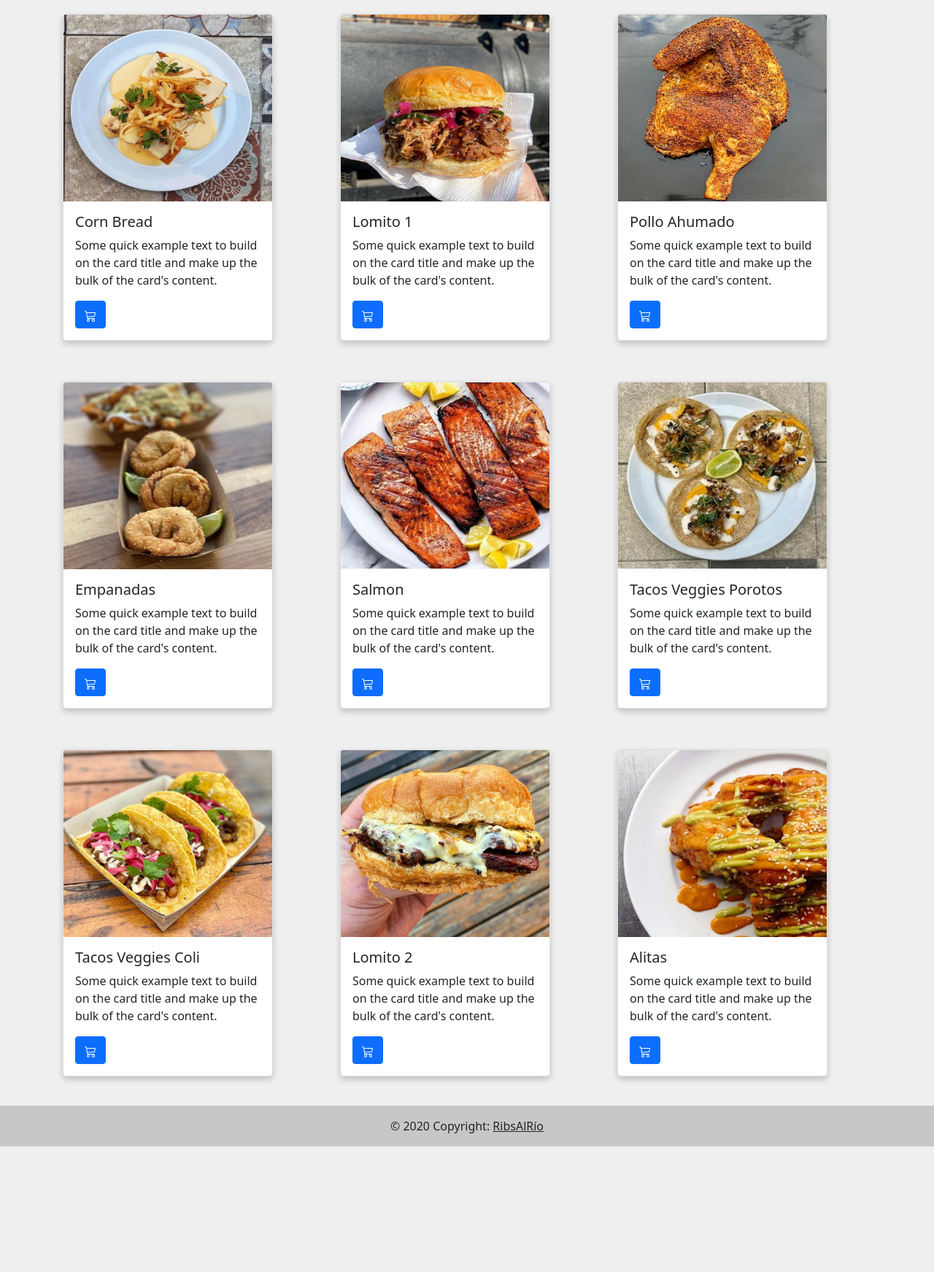
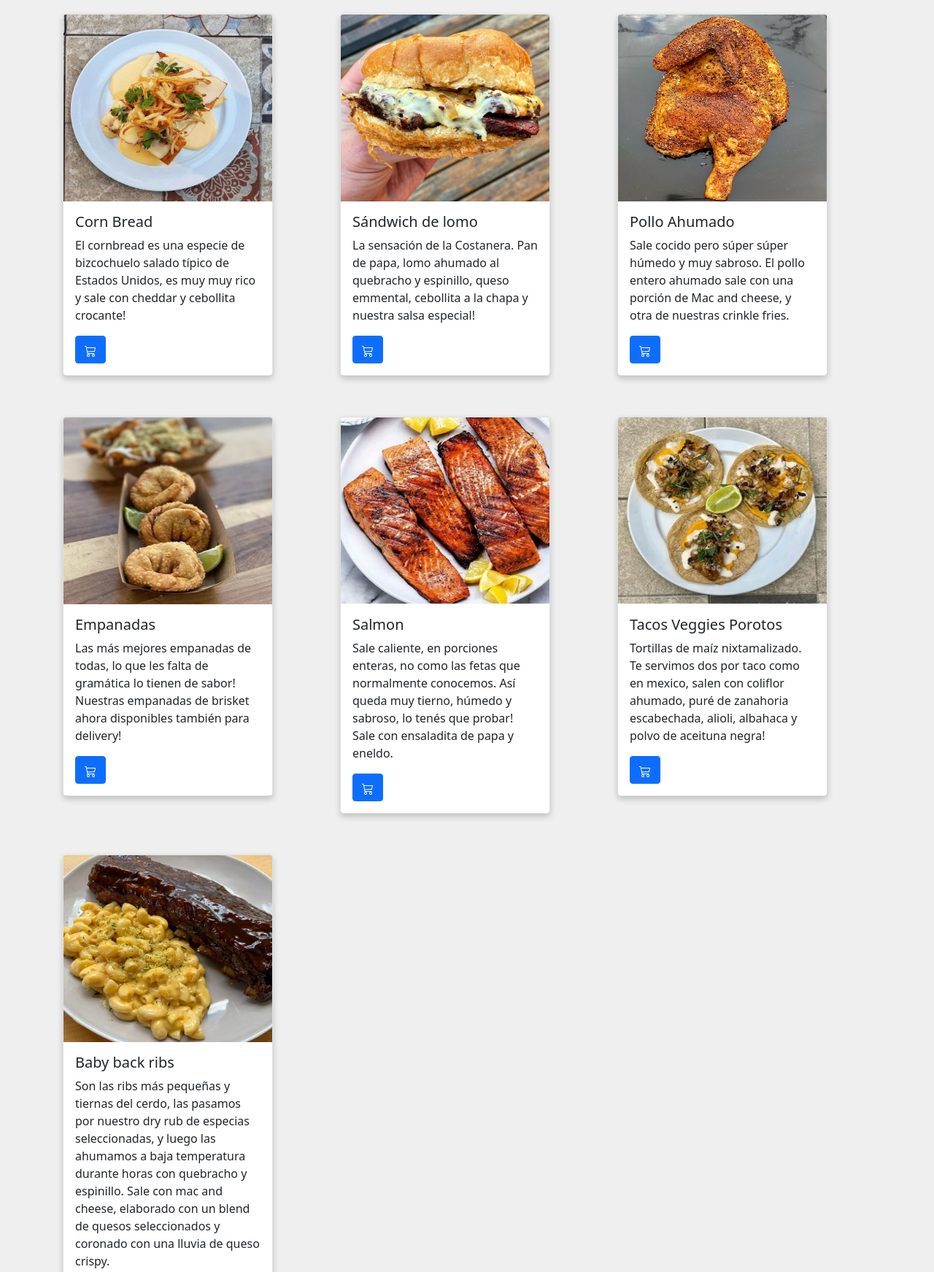
Before and after one commit to romerocaroe/nt1-resto-grupo-5, a plain HTML site: page menu/platos.html in a window 1280 px wide. Shown: the part 189-1932 px from the top of the page at 73% size. Before the commit the page ends 1760 px from the top, so only its background shows below. Drawn offline with Linux system fonts and the light colour scheme.

Commit message:
feat: add description cards

```diff
--- a/menu/platos.html
+++ b/menu/platos.html
@@ -42,7 +42,7 @@
     <div class="row">
 
       <div class="col-12" style="text-align:center;">
-        <h1>Nuestros favoritos del mes</h1>
+        <h1>Nuestros platos favoritos</h1>
       </div>
 
     </div>
@@ -54,7 +54,7 @@
           <img class="card-img-top" src="../images/comidas/corn_bread.jpg" alt="Corn Bread"/>
           <div class="card-body">
             <h5 class="card-title">Corn Bread</h5>
-            <p class="card-text">Some quick example text to build on the card title and make up the bulk of the card's content.</p>
+            <p class="card-text">El cornbread es una especie de bizcochuelo salado típico de Estados Unidos, es muy muy rico y sale con cheddar y cebollita crocante!</p>
             <a href="#" class="btn btn-primary">
               <svg xmlns="http://www.w3.org/2000/svg" width="16" height="16" fill="currentColor" class="bi bi-cart3" viewBox="0 0 16 16">
                 <path d="M0 1.5A.5.5 0 0 1 .5 1H2a.5.5 0 0 1 .485.379L2.89 3H14.5a.5.5 0 0 1 .49.598l-1 5a.5.5 0 0 1-.465.401l-9.397.472L4.415 11H13a.5.5 0 0 1 0 1H4a.5.5 0 0 1-.491-.408L2.01 3.607 1.61 2H.5a.5.5 0 0 1-.5-.5zM3.102 4l.84 4.479 9.144-.459L13.89 4H3.102zM5 12a2 2 0 1 0 0 4 2 2 0 0 0 0-4zm7 0a2 2 0 1 0 0 4 2 2 0 0 0 0-4zm-7 1a1 1 0 1 1 0 2 1 1 0 0 1 0-2zm7 0a1 1 0 1 1 0 2 1 1 0 0 1 0-2z"/>
@@ -66,10 +66,10 @@
 
       <div class="col-12 col-sm-4">
         <div class="card" style="width: 18rem;">
-          <img src="../images/comidas/sangu_lomo.jpg" class="card-img-top" alt="Lomito">
+          <img src="../images/comidas/sangu_mayo.jpg" class="card-img-top" alt="Salmon">
           <div class="card-body">
-            <h5 class="card-title">Lomito 1</h5>
-            <p class="card-text">Some quick example text to build on the card title and make up the bulk of the card's content.</p>
+            <h5 class="card-title">Sándwich de lomo</h5>
+            <p class="card-text">La sensación de la Costanera. Pan de papa, lomo ahumado al quebracho y espinillo, queso emmental, cebollita a la chapa y nuestra salsa especial!</p>
             <a href="#" class="btn btn-primary">
               <svg xmlns="http://www.w3.org/2000/svg" width="16" height="16" fill="currentColor" class="bi bi-cart3" viewBox="0 0 16 16">
                 <path d="M0 1.5A.5.5 0 0 1 .5 1H2a.5.5 0 0 1 .485.379L2.89 3H14.5a.5.5 0 0 1 .49.598l-1 5a.5.5 0 0 1-.465.401l-9.397.472L4.415 11H13a.5.5 0 0 1 0 1H4a.5.5 0 0 1-.491-.408L2.01 3.607 1.61 2H.5a.5.5 0 0 1-.5-.5zM3.102 4l.84 4.479 9.144-.459L13.89 4H3.102zM5 12a2 2 0 1 0 0 4 2 2 0 0 0 0-4zm7 0a2 2 0 1 0 0 4 2 2 0 0 0 0-4zm-7 1a1 1 0 1 1 0 2 1 1 0 0 1 0-2zm7 0a1 1 0 1 1 0 2 1 1 0 0 1 0-2z"/>
@@ -84,7 +84,7 @@
           <img src="../images/comidas/pollo_ahumado.jpg" class="card-img-top" alt="Pollo">
           <div class="card-body">
             <h5 class="card-title">Pollo Ahumado</h5>
-            <p class="card-text">Some quick example text to build on the card title and make up the bulk of the card's content.</p>
+            <p class="card-text">Sale cocido pero súper súper húmedo y muy sabroso. El pollo entero ahumado sale con una porción de Mac and cheese, y otra de nuestras crinkle fries.</p>
             <a href="#" class="btn btn-primary">
               <svg xmlns="http://www.w3.org/2000/svg" width="16" height="16" fill="currentColor" class="bi bi-cart3" viewBox="0 0 16 16">
                 <path d="M0 1.5A.5.5 0 0 1 .5 1H2a.5.5 0 0 1 .485.379L2.89 3H14.5a.5.5 0 0 1 .49.598l-1 5a.5.5 0 0 1-.465.401l-9.397.472L4.415 11H13a.5.5 0 0 1 0 1H4a.5.5 0 0 1-.491-.408L2.01 3.607 1.61 2H.5a.5.5 0 0 1-.5-.5zM3.102 4l.84 4.479 9.144-.459L13.89 4H3.102zM5 12a2 2 0 1 0 0 4 2 2 0 0 0 0-4zm7 0a2 2 0 1 0 0 4 2 2 0 0 0 0-4zm-7 1a1 1 0 1 1 0 2 1 1 0 0 1 0-2zm7 0a1 1 0 1 1 0 2 1 1 0 0 1 0-2z"/>
@@ -102,7 +102,7 @@
           <img class="card-img-top" src="../images/comidas/empas.jpg" alt="Empanadas"/>
           <div class="card-body">
             <h5 class="card-title">Empanadas</h5>
-            <p class="card-text">Some quick example text to build on the card title and make up the bulk of the card's content.</p>
+            <p class="card-text">Las más mejores empanadas de todas, lo que les falta de gramática lo tienen de sabor!<br/>Nuestras empanadas de brisket ahora disponibles también para delivery!</p>
             <a href="#" class="btn btn-primary">
               <svg xmlns="http://www.w3.org/2000/svg" width="16" height="16" fill="currentColor" class="bi bi-cart3" viewBox="0 0 16 16">
                 <path d="M0 1.5A.5.5 0 0 1 .5 1H2a.5.5 0 0 1 .485.379L2.89 3H14.5a.5.5 0 0 1 .49.598l-1 5a.5.5 0 0 1-.465.401l-9.397.472L4.415 11H13a.5.5 0 0 1 0 1H4a.5.5 0 0 1-.491-.408L2.01 3.607 1.61 2H.5a.5.5 0 0 1-.5-.5zM3.102 4l.84 4.479 9.144-.459L13.89 4H3.102zM5 12a2 2 0 1 0 0 4 2 2 0 0 0 0-4zm7 0a2 2 0 1 0 0 4 2 2 0 0 0 0-4zm-7 1a1 1 0 1 1 0 2 1 1 0 0 1 0-2zm7 0a1 1 0 1 1 0 2 1 1 0 0 1 0-2z"/>
@@ -117,7 +117,7 @@
           <img src="../images/comidas/salmon.jpg" class="card-img-top" alt="Salmon">
           <div class="card-body">
             <h5 class="card-title">Salmon</h5>
-            <p class="card-text">Some quick example text to build on the card title and make up the bulk of the card's content.</p>
+            <p class="card-text">Sale caliente, en porciones enteras, no como las fetas que normalmente conocemos. Así queda muy tierno, húmedo y sabroso, lo tenés que probar! Sale con ensaladita de papa y eneldo.</p>
             <a href="#" class="btn btn-primary">
               <svg xmlns="http://www.w3.org/2000/svg" width="16" height="16" fill="currentColor" class="bi bi-cart3" viewBox="0 0 16 16">
                 <path d="M0 1.5A.5.5 0 0 1 .5 1H2a.5.5 0 0 1 .485.379L2.89 3H14.5a.5.5 0 0 1 .49.598l-1 5a.5.5 0 0 1-.465.401l-9.397.472L4.415 11H13a.5.5 0 0 1 0 1H4a.5.5 0 0 1-.491-.408L2.01 3.607 1.61 2H.5a.5.5 0 0 1-.5-.5zM3.102 4l.84 4.479 9.144-.459L13.89 4H3.102zM5 12a2 2 0 1 0 0 4 2 2 0 0 0 0-4zm7 0a2 2 0 1 0 0 4 2 2 0 0 0 0-4zm-7 1a1 1 0 1 1 0 2 1 1 0 0 1 0-2zm7 0a1 1 0 1 1 0 2 1 1 0 0 1 0-2z"/>
@@ -132,7 +132,7 @@
           <img src="../images/comidas/tacos.jpg" class="card-img-top" alt="TV1">
           <div class="card-body">
             <h5 class="card-title">Tacos Veggies Porotos</h5>
-            <p class="card-text">Some quick example text to build on the card title and make up the bulk of the card's content.</p>
+            <p class="card-text">Tortillas de maíz nixtamalizado. Te servimos dos por taco como en mexico, salen con coliflor ahumado, puré de zanahoria escabechada, alioli, albahaca y polvo de aceituna negra!</p>
             <a href="#" class="btn btn-primary">
               <svg xmlns="http://www.w3.org/2000/svg" width="16" height="16" fill="currentColor" class="bi bi-cart3" viewBox="0 0 16 16">
                 <path d="M0 1.5A.5.5 0 0 1 .5 1H2a.5.5 0 0 1 .485.379L2.89 3H14.5a.5.5 0 0 1 .49.598l-1 5a.5.5 0 0 1-.465.401l-9.397.472L4.415 11H13a.5.5 0 0 1 0 1H4a.5.5 0 0 1-.491-.408L2.01 3.607 1.61 2H.5a.5.5 0 0 1-.5-.5zM3.102 4l.84 4.479 9.144-.459L13.89 4H3.102zM5 12a2 2 0 1 0 0 4 2 2 0 0 0 0-4zm7 0a2 2 0 1 0 0 4 2 2 0 0 0 0-4zm-7 1a1 1 0 1 1 0 2 1 1 0 0 1 0-2zm7 0a1 1 0 1 1 0 2 1 1 0 0 1 0-2z"/>
@@ -147,40 +147,10 @@
 
       <div class="col-12 col-sm-4">
         <div class="card" style="width: 18rem;">
-          <img class="card-img-top" src="../images/comidas/taco_veggie1.jpg" alt="TV2"/>
+          <img src="../images/comidas/baby_back.jpg" class="card-img-top" alt="TV1">
           <div class="card-body">
-            <h5 class="card-title">Tacos Veggies Coli</h5>
-            <p class="card-text">Some quick example text to build on the card title and make up the bulk of the card's content.</p>
-            <a href="#" class="btn btn-primary">
-              <svg xmlns="http://www.w3.org/2000/svg" width="16" height="16" fill="currentColor" class="bi bi-cart3" viewBox="0 0 16 16">
-                <path d="M0 1.5A.5.5 0 0 1 .5 1H2a.5.5 0 0 1 .485.379L2.89 3H14.5a.5.5 0 0 1 .49.598l-1 5a.5.5 0 0 1-.465.401l-9.397.472L4.415 11H13a.5.5 0 0 1 0 1H4a.5.5 0 0 1-.491-.408L2.01 3.607 1.61 2H.5a.5.5 0 0 1-.5-.5zM3.102 4l.84 4.479 9.144-.459L13.89 4H3.102zM5 12a2 2 0 1 0 0 4 2 2 0 0 0 0-4zm7 0a2 2 0 1 0 0 4 2 2 0 0 0 0-4zm-7 1a1 1 0 1 1 0 2 1 1 0 0 1 0-2zm7 0a1 1 0 1 1 0 2 1 1 0 0 1 0-2z"/>
-              </svg>
-            </a>
-          </div>
-        </div>
-      </div>
-
-      <div class="col-12 col-sm-4">
-        <div class="card" style="width: 18rem;">
-          <img src="../images/comidas/sangu_mayo.jpg" class="card-img-top" alt="Salmon">
-          <div class="card-body">
-            <h5 class="card-title">Lomito 2</h5>
-            <p class="card-text">Some quick example text to build on the card title and make up the bulk of the card's content.</p>
-            <a href="#" class="btn btn-primary">
-              <svg xmlns="http://www.w3.org/2000/svg" width="16" height="16" fill="currentColor" class="bi bi-cart3" viewBox="0 0 16 16">
-                <path d="M0 1.5A.5.5 0 0 1 .5 1H2a.5.5 0 0 1 .485.379L2.89 3H14.5a.5.5 0 0 1 .49.598l-1 5a.5.5 0 0 1-.465.401l-9.397.472L4.415 11H13a.5.5 0 0 1 0 1H4a.5.5 0 0 1-.491-.408L2.01 3.607 1.61 2H.5a.5.5 0 0 1-.5-.5zM3.102 4l.84 4.479 9.144-.459L13.89 4H3.102zM5 12a2 2 0 1 0 0 4 2 2 0 0 0 0-4zm7 0a2 2 0 1 0 0 4 2 2 0 0 0 0-4zm-7 1a1 1 0 1 1 0 2 1 1 0 0 1 0-2zm7 0a1 1 0 1 1 0 2 1 1 0 0 1 0-2z"/>
-              </svg>
-            </a>
-          </div>
-        </div>
-      </div>
-
-      <div class="col-12 col-sm-4">
-        <div class="card" style="width: 18rem;">
-          <img src="../images/comidas/alitas.jpg" class="card-img-top" alt="TV1">
-          <div class="card-body">
-            <h5 class="card-title">Alitas</h5>
-            <p class="card-text">Some quick example text to build on the card title and make up the bulk of the card's content.</p>
+            <h5 class="card-title">Baby back ribs</h5>
+            <p class="card-text">Son las ribs más pequeñas y tiernas del cerdo, las pasamos por nuestro dry rub de especias seleccionadas, y luego las ahumamos a baja temperatura durante horas con quebracho y espinillo. Sale con mac and cheese, elaborado con un blend de quesos seleccionados y coronado con una lluvia de queso crispy.</p>
             <a href="#" class="btn btn-primary">
               <svg xmlns="http://www.w3.org/2000/svg" width="16" height="16" fill="currentColor" class="bi bi-cart3" viewBox="0 0 16 16">
                 <path d="M0 1.5A.5.5 0 0 1 .5 1H2a.5.5 0 0 1 .485.379L2.89 3H14.5a.5.5 0 0 1 .49.598l-1 5a.5.5 0 0 1-.465.401l-9.397.472L4.415 11H13a.5.5 0 0 1 0 1H4a.5.5 0 0 1-.491-.408L2.01 3.607 1.61 2H.5a.5.5 0 0 1-.5-.5zM3.102 4l.84 4.479 9.144-.459L13.89 4H3.102zM5 12a2 2 0 1 0 0 4 2 2 0 0 0 0-4zm7 0a2 2 0 1 0 0 4 2 2 0 0 0 0-4zm-7 1a1 1 0 1 1 0 2 1 1 0 0 1 0-2zm7 0a1 1 0 1 1 0 2 1 1 0 0 1 0-2z"/>
```
Also changed, not shown: images/comidas/baby_back.jpg (added).
